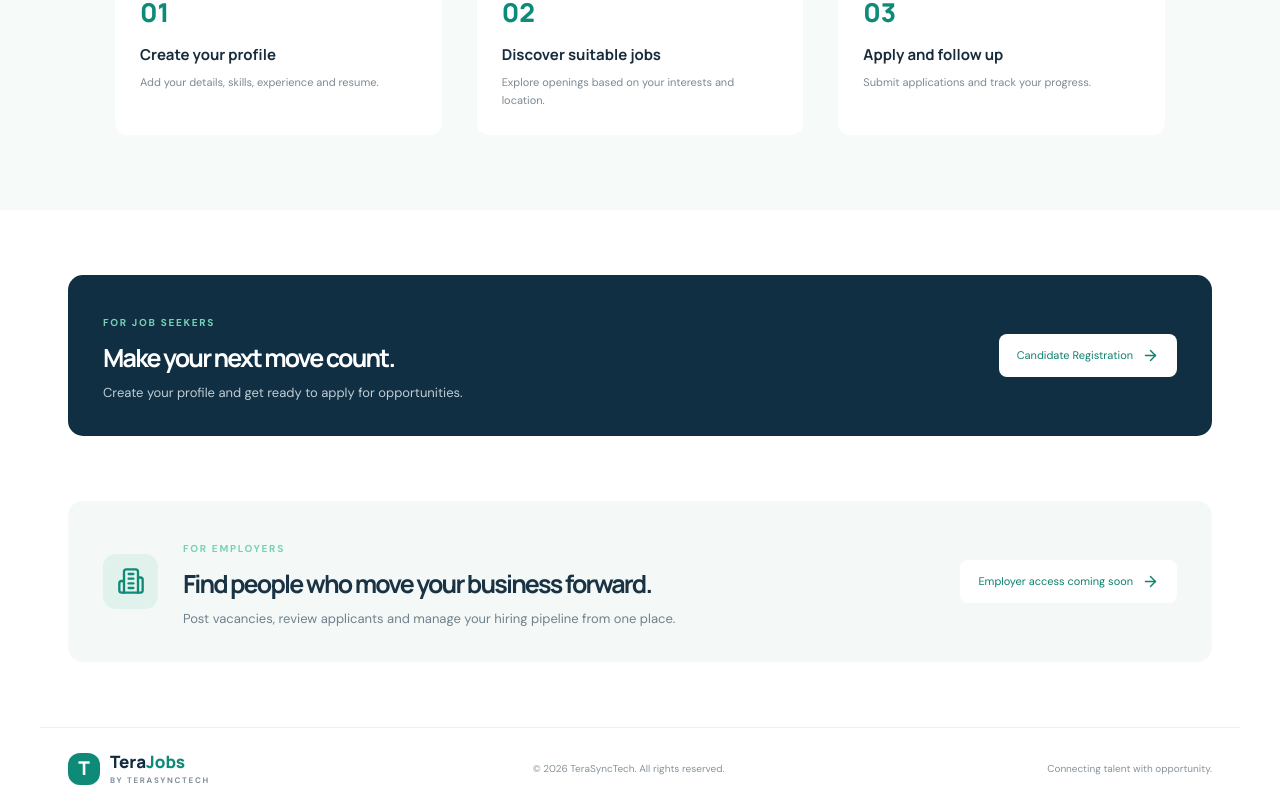
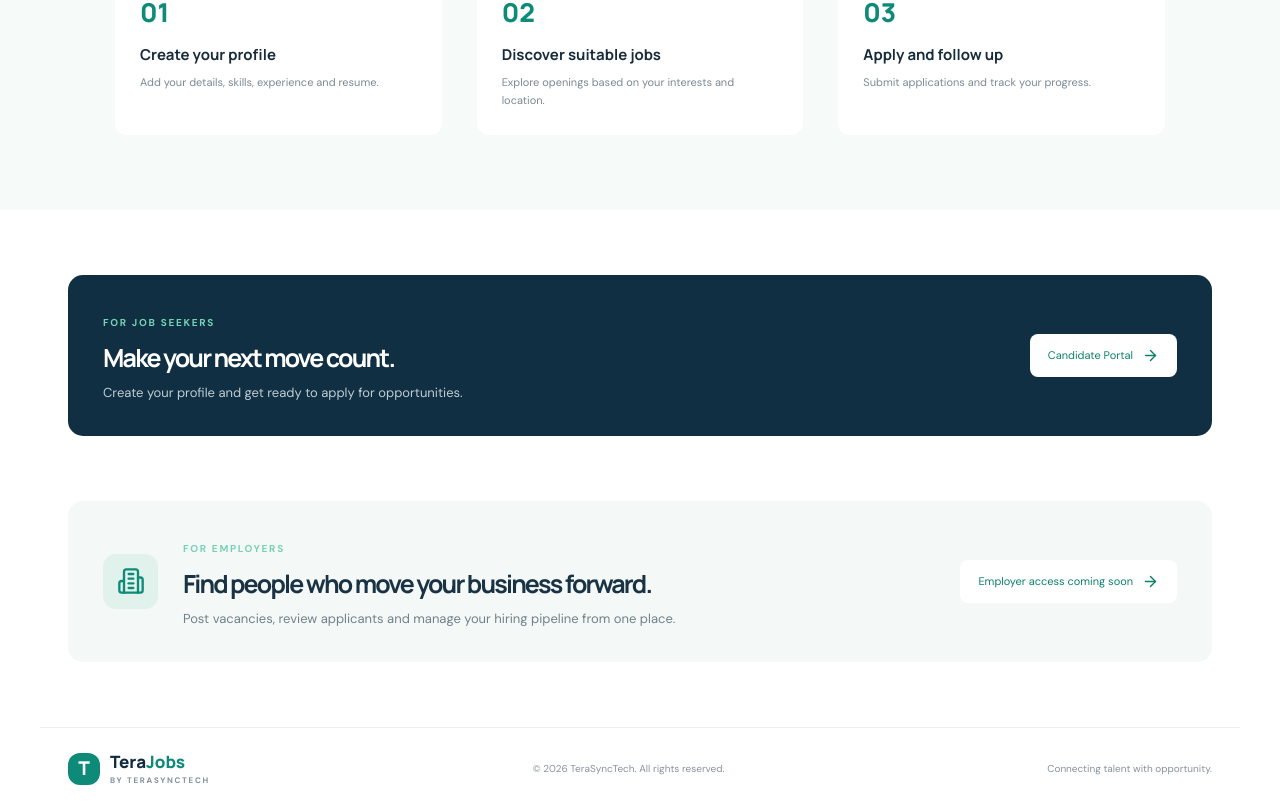
Before and after one commit to terasynctech/terajobs, a React (Vite) app: page / in a window 1280 px wide. Shown: the part 1687-2497 px from the top of the page. Built offline with nearby package versions, Linux system fonts and the light colour scheme; no server answers.

Commit message:
Replace registration link with candidate portal link

```diff
--- a/src/App.jsx
+++ b/src/App.jsx
@@ -568,14 +568,8 @@ console.log("Profile role:", profile?.role);
           </div>
 
 
-<a
-  href="#register"
-  onClick={(event) => {
-    event.preventDefault();
-    setAuthOpen(true);
-  }}
->
-  Candidate Registration <ArrowRight size={17} />
+<a href="#/candidate">
+  Candidate Portal <ArrowRight size={17} />
 </a>
 
         </section>
```
